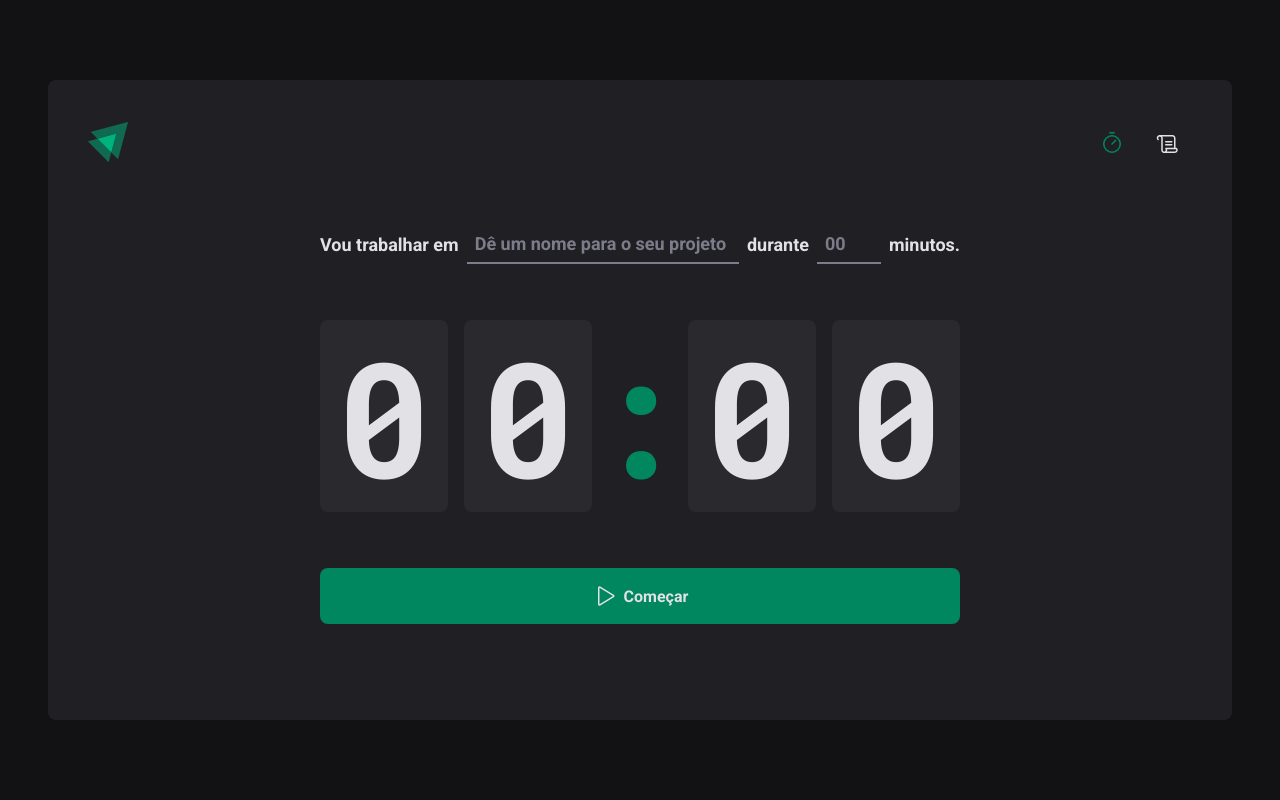
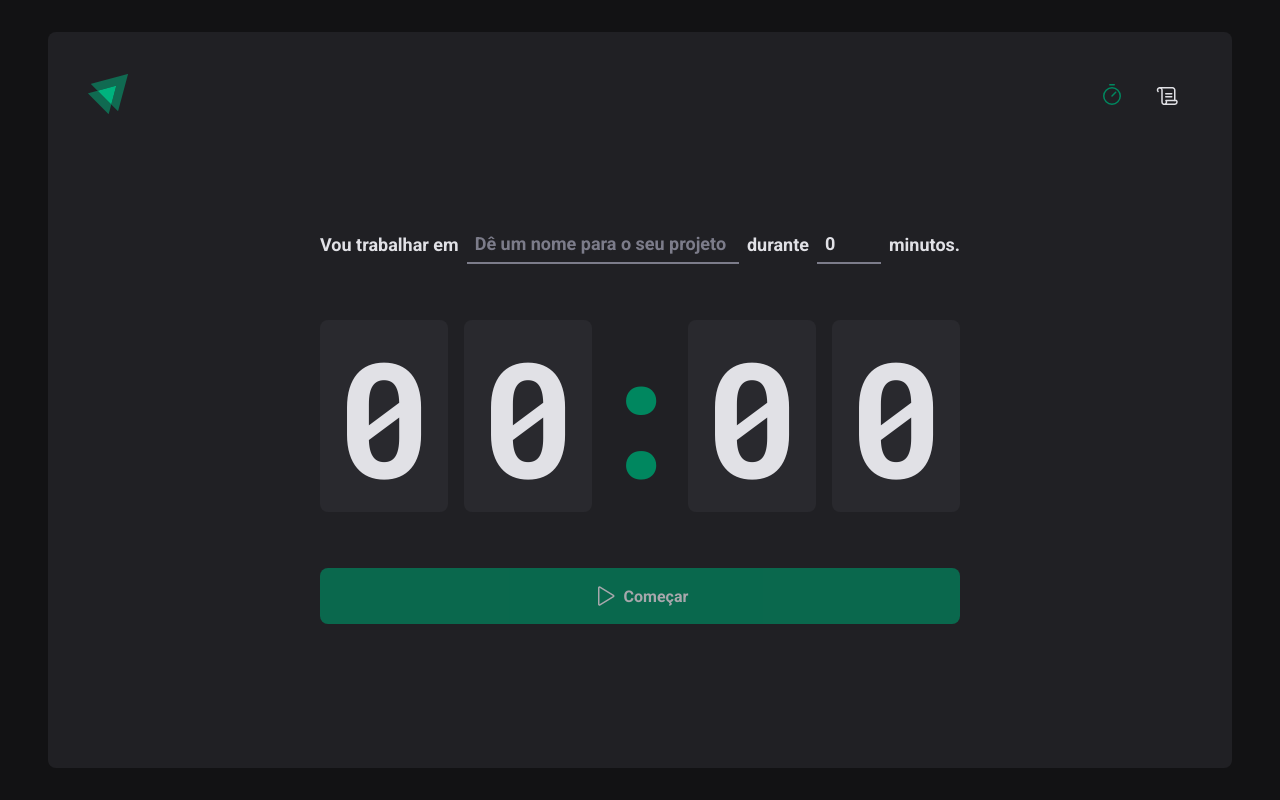
Before and after one commit to matt-duraes/pomodoro, a React (Vite) app: page / in a window 1280 px wide. Built offline with nearby package versions, Linux system fonts and the light colour scheme.

Commit message:
feat: ajustando tela de timer

```diff
--- a/package.json
+++ b/package.json
@@ -10,11 +10,14 @@
     "preview": "vite preview"
   },
   "dependencies": {
+    "@hookform/resolvers": "^3.3.1",
     "phosphor-react": "^1.4.1",
     "react": "^18.2.0",
     "react-dom": "^18.2.0",
+    "react-hook-form": "^7.46.2",
     "react-router-dom": "^6.15.0",
-    "styled-components": "^6.0.7"
+    "styled-components": "^6.0.7",
+    "zod": "^3.22.2"
   },
   "devDependencies": {
     "@types/react": "^18.2.15",
--- a/src/layouts/DefaultLayout/styles.ts
+++ b/src/layouts/DefaultLayout/styles.ts
@@ -1,8 +1,8 @@
 import styled from "styled-components";
 export const LayoutContainer = styled.div`
     max-width: 74rem;
-    height: calc(100vh - 10rem);
-    margin: 5rem auto;
+    height: calc(100vh - 4rem);
+    margin: 2rem auto;
     padding: 2.5rem;
 
     background-color: ${props => props.theme['gray-800']};
--- a/src/pages/Home/index.tsx
+++ b/src/pages/Home/index.tsx
@@ -1,16 +1,49 @@
 import { Play } from "phosphor-react"
 import { CountdownContainer, FormContainer, HomeContainer, MinutesAmountInput, Separator, StartCountButton, TaskInput} from "./styles"
+import { useForm } from 'react-hook-form'
+import { zodResolver} from '@hookform/resolvers/zod'
+import { z } from 'zod';
+
+// Validação dos inputs do formulário
+const formSchema = z.object({
+    task: z.string().min(1, 'Informa a tarefa'),
+    minutesAmount: z
+        .number()
+        .min(5, 'O ciclo precisa ter no mínimo  5 minutos ')
+        .max(60, 'O ciclo precisa ter no máximo 60 minutos'),
+});
+
+// pegando os tipos com base nos exemplos do SCHEMA
+type formSchemaType = z.infer<typeof formSchema>;
+
 
 export function Home () {
+
+    const {register, handleSubmit, watch}  = useForm<formSchemaType>({
+        resolver: zodResolver(formSchema),
+        defaultValues: {
+            task: '',
+            minutesAmount: 0,
+        },
+    })
+
+    const handleCreateNewCycle = (data: formSchemaType) => {
+        console.log(data)
+    }
+
+    const task = watch('task')
+    const isSubmitDisabled = !task;
+
     return (
         <HomeContainer>
-            <form action="">
+            <form onSubmit={handleSubmit(handleCreateNewCycle)}>
                 <FormContainer>
                     <label htmlFor="task">Vou trabalhar em</label>
                     <TaskInput
                         id="task"
                         placeholder="Dê um nome para o seu projeto"
                         list="task-suggestions"
+                        {...register('task')}
                     />
                     <datalist id="task-suggestions">
                         <option value="Projeto 1" />
@@ -26,6 +59,7 @@ export function Home () {
                         step={5}
                         min={5}
                         max={60}
+                        {...register('minutesAmount', {valueAsNumber: true})}
                     />
                     <span>minutos.</span>
                 </FormContainer>
@@ -36,7 +70,7 @@ export function Home () {
                     <span>0</span>
                     <span>0</span>
                 </CountdownContainer>
-                <StartCountButton  type="submit">
+                <StartCountButton  type="submit" disabled={isSubmitDisabled}>
                     <Play size={24} />
                     Começar
                 </StartCountButton>
```
Also changed, not shown: 1 other file (tests, documents, lock files or other folders).
